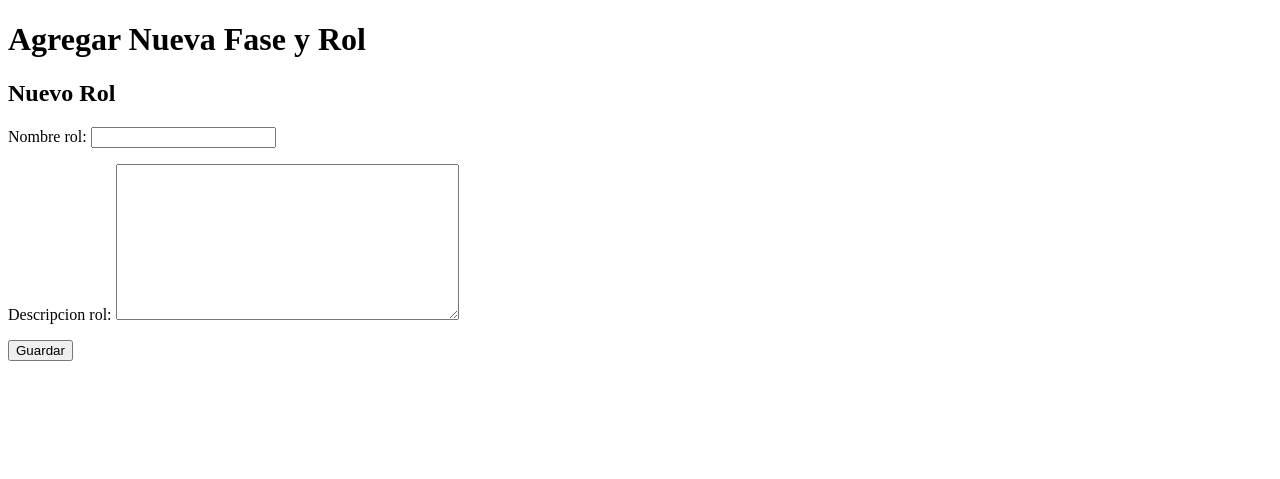
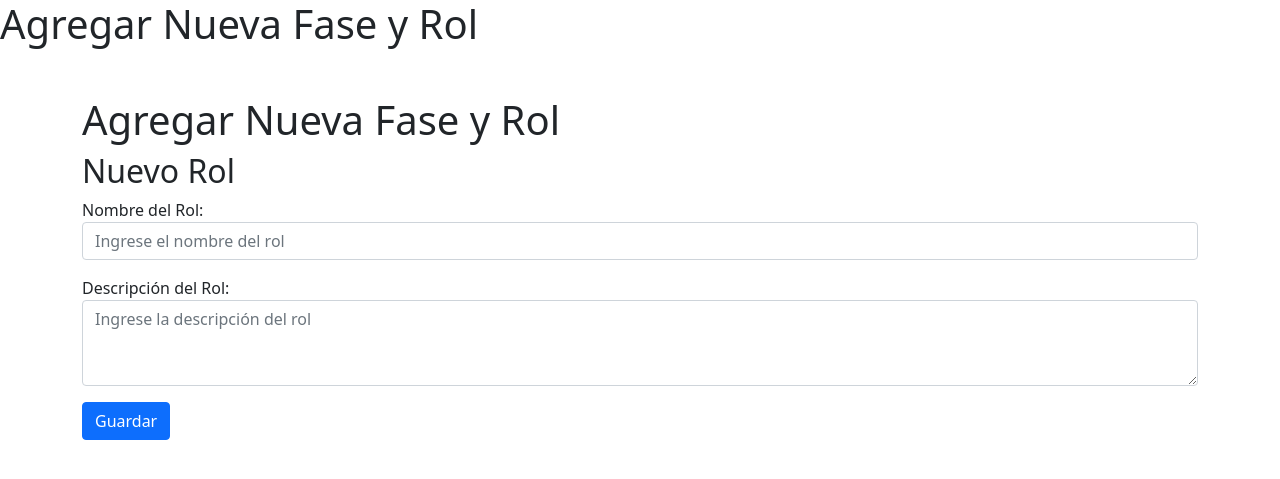
Before and after one commit to LuisAnt311/Tablero-de-Proyectos, a Django app: page /agregar-rol/ in a window 1280 px wide. Shown: the top 479 px of the page. Run offline with Django 5.2, Linux system fonts and the light colour scheme.

Commit message:
Se empieza a construir estilos bootrapp
Se empiezan a generar estilos en bootrapp para experimentar y configurar bien esto

```diff
--- a/ProyectoDjango/planneiro/applogin/forms.py
+++ b/ProyectoDjango/planneiro/applogin/forms.py
@@ -6,7 +6,16 @@ class FaseForm(forms.ModelForm):
         model = Fase
         fields = ['proyecto', 'fase', 'concluido']
 
+#Form para agregar roles
 class RolForm(forms.ModelForm):
     class Meta:
-        model = Rol
+        model = Rol  # Especifica el modelo al que pertenece este formulario
         fields = ['nombre_rol', 'descripcion_rol']
+        labels = {
+            'nombre_rol': 'Nombre del Rol',
+            'descripcion_rol': 'Descripción del Rol',
+        }
+        widgets = {
+            'nombre_rol': forms.TextInput(attrs={'class': 'form-control', 'placeholder': 'Ingrese el nombre del rol'}),
+            'descripcion_rol': forms.Textarea(attrs={'class': 'form-control', 'rows': 3, 'placeholder': 'Ingrese la descripción del rol'}),
+        }
--- a/ProyectoDjango/planneiro/applogin/templates/applogin/AgregarRol.html
+++ b/ProyectoDjango/planneiro/applogin/templates/applogin/AgregarRol.html
@@ -5,14 +5,28 @@
 <head>
     <title>Agregar Fase y Rol</title>
 </head>
+<link href="https://cdn.jsdelivr.net/npm/bootstrap@5.0.2/dist/css/bootstrap.min.css" rel="stylesheet" integrity="sha384-EVSTQN3/azprG1Anm3QDgpJLIm9Nao0Yz1ztcQTwFspd3yD65VohhpuuCOmLASjC" crossorigin="anonymous">
+<script src="https://cdn.jsdelivr.net/npm/bootstrap@5.0.2/dist/js/bootstrap.bundle.min.js" integrity="sha384-MrcW6ZMFYlzcLA8Nl+NtUVF0sA7MsXsP1UyJoMp4YLEuNSfAP+JcXn/tWtIaxVXM" crossorigin="anonymous"></script>
+<script src="https://cdn.jsdelivr.net/npm/@popperjs/core@2.9.2/dist/umd/popper.min.js" integrity="sha384-IQsoLXl5PILFhosVNubq5LC7Qb9DXgDA9i+tQ8Zj3iwWAwPtgFTxbJ8NT4GN1R8p" crossorigin="anonymous"></script>
+<script src="https://cdn.jsdelivr.net/npm/bootstrap@5.0.2/dist/js/bootstrap.min.js" integrity="sha384-cVKIPhGWiC2Al4u+LWgxfKTRIcfu0JTxR+EQDz/bgldoEyl4H0zUF0QKbrJ0EcQF" crossorigin="anonymous"></script>
 <body>
     <h1>Agregar Nueva Fase y Rol</h1>
-    <form method="post">
-        {% csrf_token %}
-        <h2>Nuevo Rol</h2>
-        {{ rol_form.as_p }}
+    <div class="container mt-5">
+        <h1>Agregar Nueva Fase y Rol</h1>
+        <form method="post">
+            {% csrf_token %}
+            <h2>Nuevo Rol</h2>
 
-        <button type="submit">Guardar</button>
-    </form>
+            <div class="mb-3">
+                {{ rol_form.nombre_rol.label_tag }}
+                {{ rol_form.nombre_rol }}
+            </div>
+            <div class="mb-3">
+                {{ rol_form.descripcion_rol.label_tag }}
+                {{ rol_form.descripcion_rol }}
+            </div>
+            <button type="submit" class="btn btn-primary">Guardar</button>
+        </form>
+    </div>
 </body>
 </html>
--- a/ProyectoDjango/planneiro/applogin/views.py
+++ b/ProyectoDjango/planneiro/applogin/views.py
@@ -36,7 +36,7 @@ def agregar_rol(request):
         rol_form = RolForm(request.POST)
         if rol_form.is_valid():
             rol_form.save()  # Guardar el formulario si es válido
-            return redirect('mostrar_roles')  # Redirigir a una página de éxito o a la lista de roles
+            return redirect('mostrar_base_datos')  # Redirigir a una página de éxito o a la lista de roles
     else:
         rol_form = RolForm()  # Crear una instancia de RolForm vacía para mostrar el formulario
 
```
